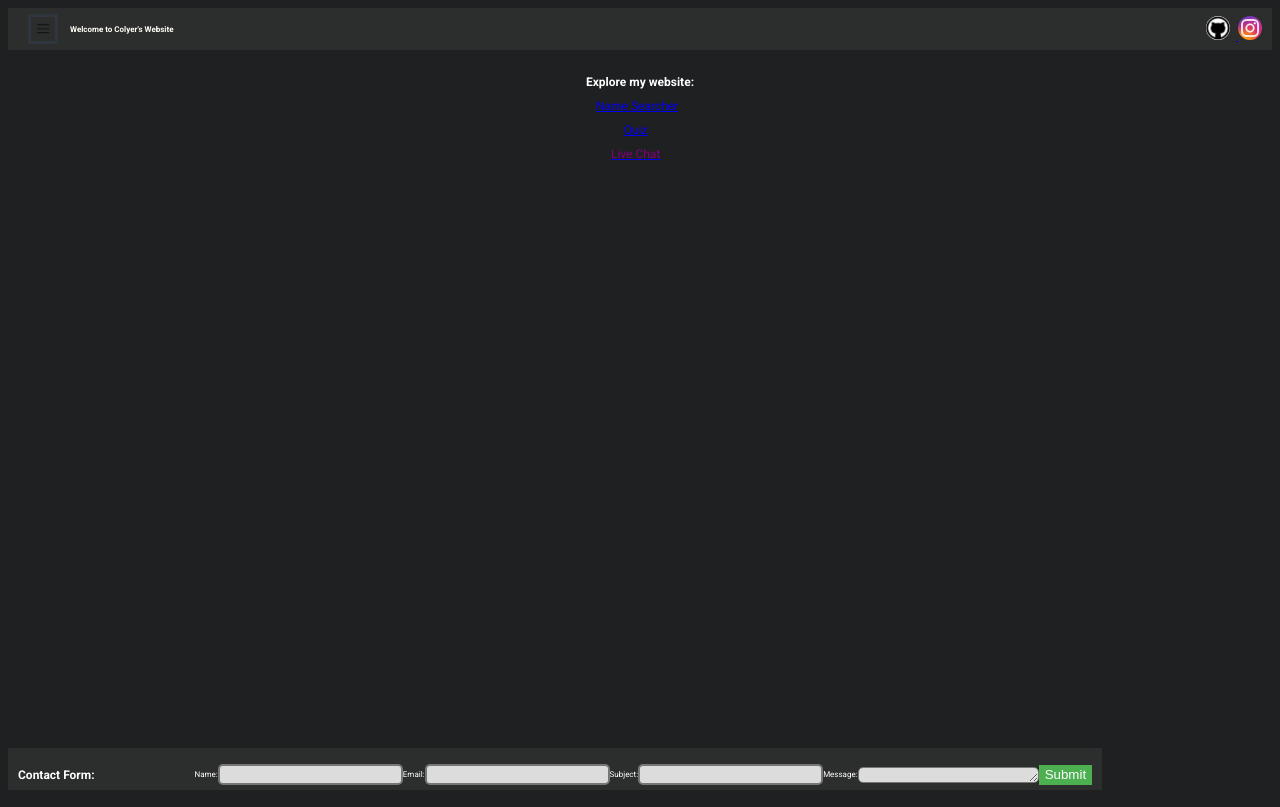
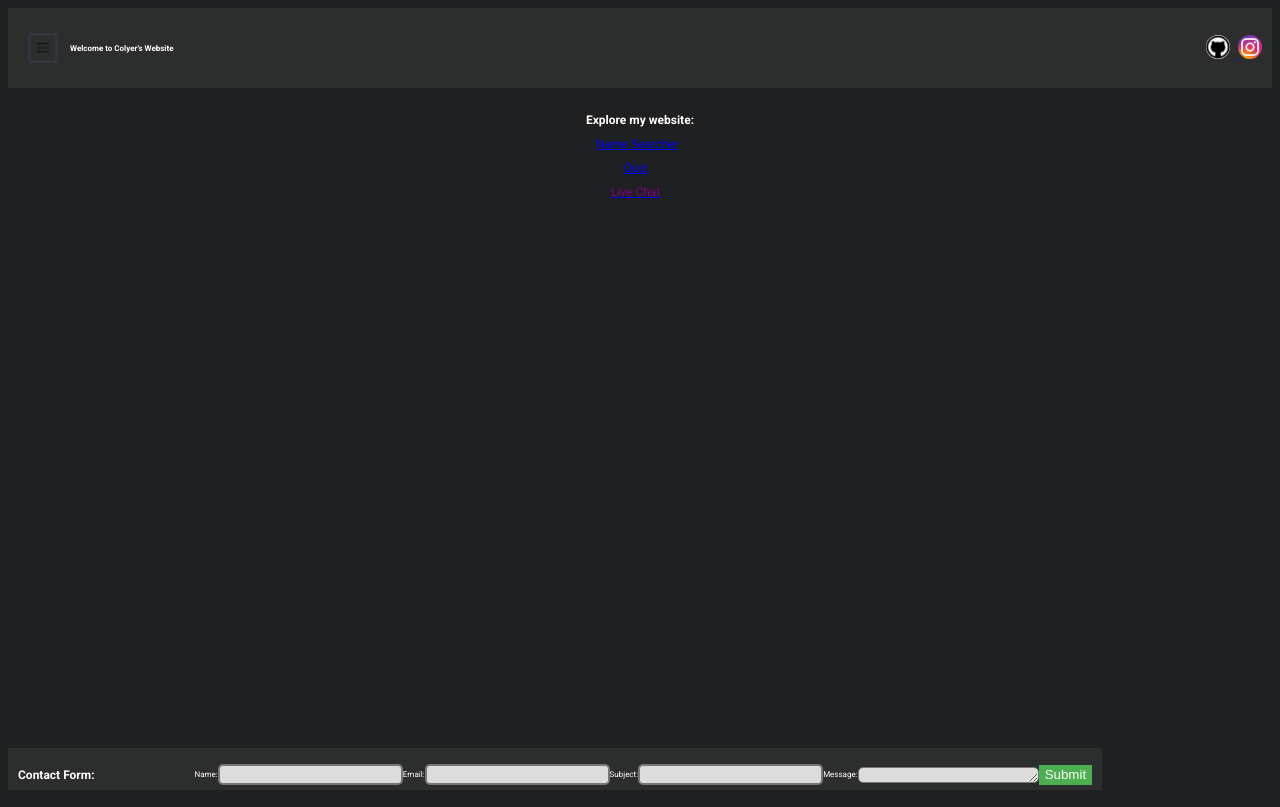
Before and after one commit to Colyer1/officalpersonalwebsite, a plain HTML site: page index.html in a window 1280 px wide. Drawn offline with Linux system fonts and the light colour scheme.

Commit message:
Update header.css

```diff
--- a/styles/header.css
+++ b/styles/header.css
@@ -1,6 +1,6 @@
 
     .header {
-      height: 22px;
+      height: 60px;
       color: white;
       display: flex;
       font-family: Roboto, Arial;
```
